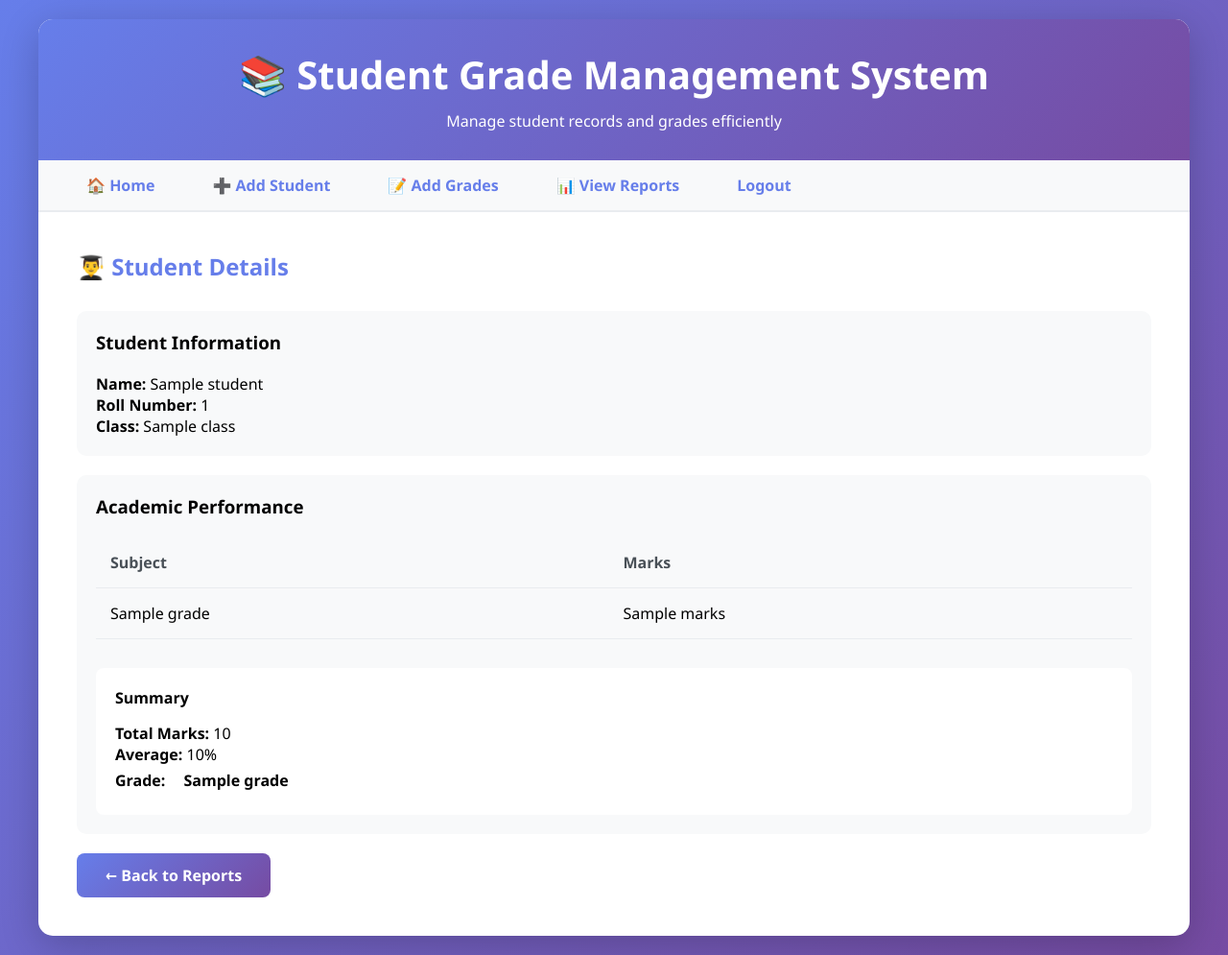
After one commit to deepraj16/Uniform_management, a FastAPI app: template templates/student_details.html in a window 1280 px wide. The commit adds this page. Shown: the whole page at 96% size. Run offline with FastAPI, Linux system fonts and the light colour scheme; the template is opened without the code that fills it: most values are stand-ins (such as "Sample title", 1, 10 or a date in 2020).

Commit message:
Add files via upload

```diff
--- /dev/null
+++ b/templates/base.html
@@ -0,0 +1,230 @@
+<!DOCTYPE html>
+<html lang="en">
+<head>
+    <meta charset="UTF-8">
+    <meta name="viewport" content="width=device-width, initial-scale=1.0">
+    <title>{% block title %}Student Grade Management{% endblock %}</title>
+    <style>
+        * {
+            margin: 0;
+            padding: 0;
+            box-sizing: border-box;
+        }
+
+        body {
+            font-family: 'Segoe UI', Tahoma, Geneva, Verdana, sans-serif;
+            background: linear-gradient(135deg, #667eea 0%, #764ba2 100%);
+            min-height: 100vh;
+            padding: 20px;
+        }
+
+        .container {
+            max-width: 1200px;
+            margin: 0 auto;
+            background: white;
+            border-radius: 15px;
+            box-shadow: 0 10px 40px rgba(0, 0, 0, 0.2);
+            overflow: hidden;
+        }
+
+        header {
+            background: linear-gradient(135deg, #667eea 0%, #764ba2 100%);
+            color: white;
+            padding: 30px;
+            text-align: center;
+        }
+
+        header h1 {
+            font-size: 2.5em;
+            margin-bottom: 10px;
+        }
+
+        nav {
+            background: #f8f9fa;
+            padding: 15px 30px;
+            border-bottom: 2px solid #e9ecef;
+        }
+
+        nav ul {
+            list-style: none;
+            display: flex;
+            gap: 20px;
+            flex-wrap: wrap;
+        }
+
+        nav a {
+            color: #667eea;
+            text-decoration: none;
+            font-weight: 600;
+            padding: 10px 20px;
+            border-radius: 8px;
+            transition: all 0.3s;
+        }
+
+        nav a:hover {
+            background: #667eea;
+            color: white;
+        }
+
+        main {
+            padding: 40px;
+        }
+
+        .form-group {
+            margin-bottom: 20px;
+        }
+
+        label {
+            display: block;
+            margin-bottom: 8px;
+            font-weight: 600;
+            color: #333;
+        }
+
+        input, select {
+            width: 100%;
+            padding: 12px;
+            border: 2px solid #e9ecef;
+            border-radius: 8px;
+            font-size: 16px;
+            transition: border 0.3s;
+        }
+
+        input:focus, select:focus {
+            outline: none;
+            border-color: #667eea;
+        }
+
+        button, .btn {
+            background: linear-gradient(135deg, #667eea 0%, #764ba2 100%);
+            color: white;
+            padding: 12px 30px;
+            border: none;
+            border-radius: 8px;
+            font-size: 16px;
+            font-weight: 600;
+            cursor: pointer;
+            transition: transform 0.2s;
+            text-decoration: none;
+            display: inline-block;
+        }
+
+        button:hover, .btn:hover {
+            transform: translateY(-2px);
+        }
+
+        table {
+            width: 100%;
+            border-collapse: collapse;
+            margin-top: 20px;
+        }
+
+        th, td {
+            padding: 15px;
+            text-align: left;
+            border-bottom: 1px solid #e9ecef;
+        }
+
+        th {
+            background: #f8f9fa;
+            font-weight: 600;
+            color: #495057;
+        }
+
+        tr:hover {
+            background: #f8f9fa;
+        }
+
+        .grade {
+            padding: 5px 15px;
+            border-radius: 20px;
+            font-weight: 600;
+            display: inline-block;
+        }
+
+        .grade-A, .grade-A\+ {
+            background: #d4edda;
+            color: #155724;
+        }
+
+        .grade-B {
+            background: #d1ecf1;
+            color: #0c5460;
+        }
+
+        .grade-C {
+            background: #fff3cd;
+            color: #856404;
+        }
+
+        .grade-D, .grade-F {
+            background: #f8d7da;
+            color: #721c24;
+        }
+
+        .btn-danger {
+            background: #dc3545;
+            padding: 8px 16px;
+            font-size: 14px;
+        }
+
+        .btn-info {
+            background: #17a2b8;
+            padding: 8px 16px;
+            font-size: 14px;
+        }
+
+        .alert {
+            padding: 15px;
+            margin-bottom: 20px;
+            border-radius: 8px;
+            background: #f8d7da;
+            color: #721c24;
+            border: 1px solid #f5c6cb;
+        }
+
+        .card {
+            background: #f8f9fa;
+            padding: 20px;
+            border-radius: 10px;
+            margin-bottom: 20px;
+        }
+
+        @media (max-width: 768px) {
+            nav ul {
+                flex-direction: column;
+            }
+
+            table {
+                font-size: 14px;
+            }
+
+            th, td {
+                padding: 10px;
+            }
+        }
+    </style>
+</head>
+<body>
+    <div class="container">
+        <header>
+            <h1>📚 Student Grade Management System</h1>
+            <p>Manage student records and grades efficiently</p>
+        </header>
+
+        <nav>
+            <ul>
+                <li><a href="/">🏠 Home</a></li>
+                <li><a href="/add-student">➕ Add Student</a></li>
+                <li><a href="/add-grades">📝 Add Grades</a></li>
+                <li><a href="/view-reports">📊 View Reports</a></li>
+                <li><a href="/logout">Logout</a></li>
+            </ul>
+        </nav>
+
+        <main>
+            {% block content %}{% endblock %}
+        </main>
+    </div>
+</body>
+</html>
--- /dev/null
+++ b/templates/student_details.html
@@ -0,0 +1,57 @@
+{% extends "base.html" %}
+
+{% block title %}Student Details{% endblock %}
+
+{% block content %}
+<h2 style="color: #667eea; margin-bottom: 30px;">👨‍🎓 Student Details</h2>
+
+{% if student %}
+<div class="card">
+    <h3 style="margin-bottom: 20px;">Student Information</h3>
+    <p><strong>Name:</strong> {{ student.name }}</p>
+    <p><strong>Roll Number:</strong> {{ student.roll_number }}</p>
+    <p><strong>Class:</strong> {{ student.class }}</p>
+</div>
+
+<div class="card">
+    <h3 style="margin-bottom: 20px;">Academic Performance</h3>
+
+    {% if grades %}
+    <table>
+        <thead>
+            <tr>
+                <th>Subject</th>
+                <th>Marks</th>
+            </tr>
+        </thead>
+        <tbody>
+            {% for g in grades %}
+            <tr>
+                <td>{{ g.subject }}</td>
+                <td>{{ g.marks }}</td>
+            </tr>
+            {% endfor %}
+        </tbody>
+    </table>
+
+    <div style="margin-top: 30px; padding: 20px; background: white; border-radius: 8px;">
+        <h4 style="margin-bottom: 15px;">Summary</h4>
+        <p><strong>Total Marks:</strong> {{ total }}</p>
+        <p><strong>Average:</strong> {{ average }}%</p>
+        <p><strong>Grade:</strong> <span class="grade grade-{{ grade }}">{{ grade }}</span></p>
+    </div>
+    {% else %}
+    <div class="alert">
+        No grades recorded for this student yet.
+    </div>
+    {% endif %}
+</div>
+
+<a href="/view-reports" class="btn">← Back to Reports</a>
+{% else %}
+<div class="alert">
+    Student not found!
+</div>
+<a href="/view-reports" class="btn">← Back to Reports</a>
+{% endif %}
+{% endblock %}
```
Also changed, not shown: templates/add_grades.html (added, +38 -0 lines), templates/add_student.html (added, +26 -0 lines), templates/index.html (added, +43 -0 lines), templates/login.html (+134 -53 lines), templates/view_reports.html (added, +46 -0 lines).
